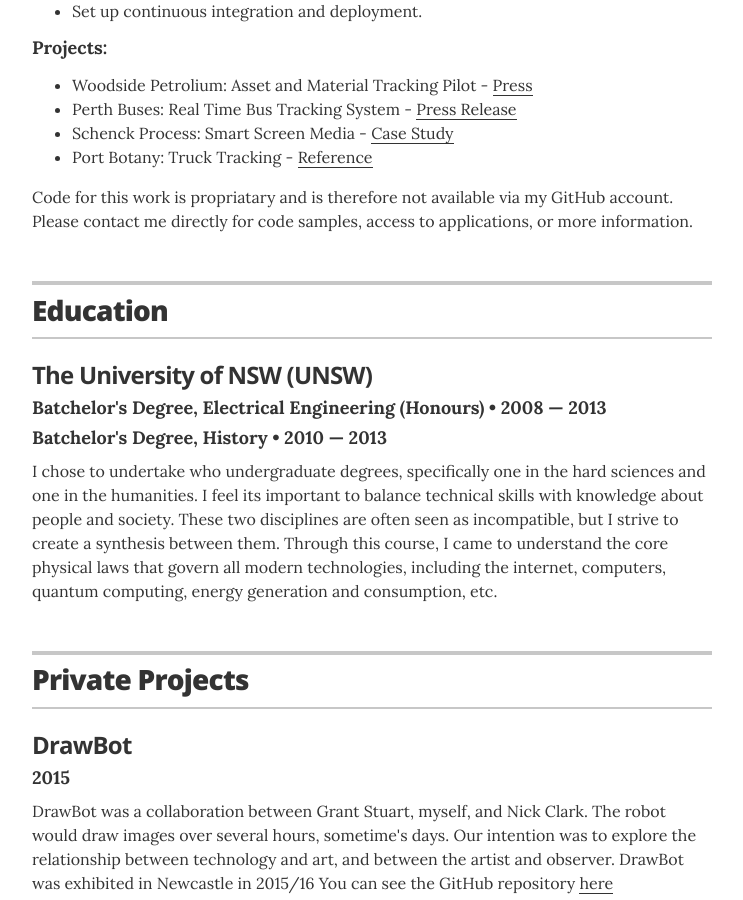
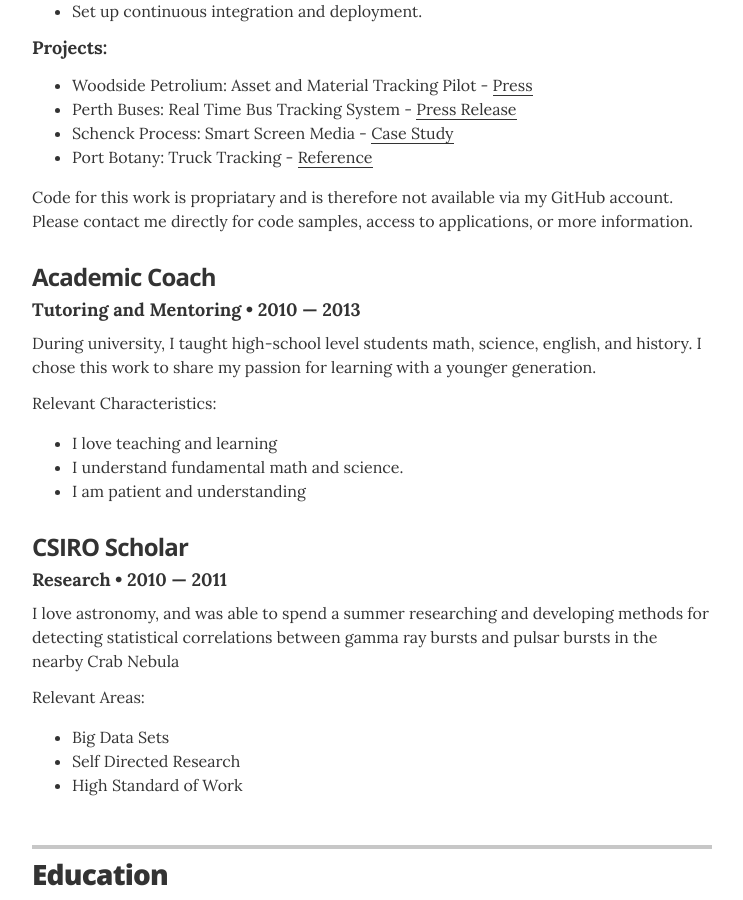
Before and after one commit to xtellurian/z_resume_archive, a Jekyll site: the page built from index.html, in a window 1280 px wide and 900 px high, scrolled down 755 px. Shown: the whole window, without its empty margins (268-1011 px from the left). Built offline with Jekyll 4.4.1, drawn with Linux system fonts in a browser that asks for light colours; some of the changed text lies outside the part shown.

Commit message:
added skills and experience

```diff
--- a/_layouts/resume.html
+++ b/_layouts/resume.html
@@ -77,6 +77,33 @@
           <p class="resume-item-copy">Code for this work is propriatary and is therefore not available via my GitHub account.
           Please contact me directly for code samples, access to applications, or more information.</p>
 
+        </div><!-- end of resume-item -->
+
+
+        <!-- Duplicate these resume-item elements and edit accordingly for each job you want to add here -->
+        <div class="resume-item" itemscope itemprop="worksFor" itemtype="http://schema.org/Organization">
+          <h3 class="resume-item-title" itemprop="name">Academic Coach</h3>
+          <h4 class="resume-item-details" itemprop="description">Tutoring and Mentoring &bull; 2010 &mdash; 2013</h4>
+          <p class="resume-item-copy">During university, I taught high-school level students math, science, english, and history. I chose this work to share my passion for learning with a younger generation.</p>
+          <p class="resume-item-copy">Relevant Characteristics:</p>
+          <ul class="resume-item-list">
+            <li>I love teaching and learning</li>
+            <li>I understand fundamental math and science.</li>
+            <li>I am patient and understanding</li>
+          </ul>
+        </div><!-- end of resume-item -->
+
+        <!-- Duplicate these resume-item elements and edit accordingly for each job you want to add here -->
+        <div class="resume-item" itemscope itemprop="worksFor" itemtype="http://schema.org/Organization">
+          <h3 class="resume-item-title" itemprop="name">CSIRO Scholar</h3>
+          <h4 class="resume-item-details" itemprop="description">Research &bull; 2010 &mdash; 2011</h4>
+          <p class="resume-item-copy">I love astronomy, and was able to spend a summer researching and developing methods for detecting statistical correlations between gamma ray bursts and pulsar bursts in the nearby Crab Nebula</p>
+          <p class="resume-item-copy">Relevant Areas:</p>
+          <ul class="resume-item-list">
+            <li>Big Data Sets</li>
+            <li>Self Directed Research</li>
+            <li>High Standard of Work</li>
+          </ul>
         </div><!-- end of resume-item -->
 
       </section>
@@ -180,8 +207,8 @@
         </header>
 
         <div class="resume-item">
-          <h3 class="resume-item-title" itemprop="award">First Class Honours</h3>
-          <h4 class="resume-item-details">UNSW Electrical Engineering &bull; 2013</h4>
+          <h3 class="resume-item-title" itemprop="award">First Class Honours &bull; UNSW</h3>
+          <h4 class="resume-item-details"> 2013</h4>
           <p class="resume-item-copy">Awarded for outstanding achievement in my bachelors programme</p>
         </div>
 
@@ -213,6 +240,12 @@
           <h3 class="resume-item-title"><a href="http://workaway.info" target="_blank">Workaway</a></h3>
           <h4 class="resume-item-details">Volunteer &bull; 2013 &mdash; Present</h4>
           <p class="resume-item-copy">Volunteering in Vietnam, Nepal and India</p>
+        </div>
+
+        <div class="resume-item">
+          <h3 class="resume-item-title">McGill University</h3>
+          <h4 class="resume-item-details">Student Exchange, Montreal, Quebec, Canada &bull; 2013 </h4>
+          <p class="resume-item-copy">I studied abroad at the prestegious McGill University in Montreal, Canada.</p>
         </div>
 
       </section>
```
